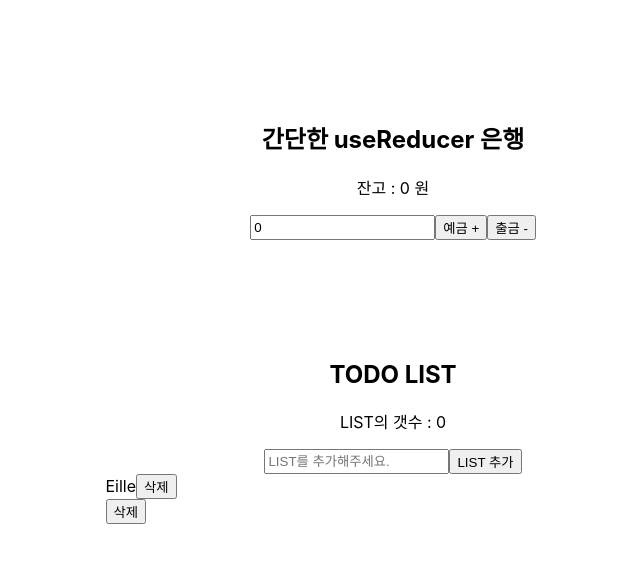
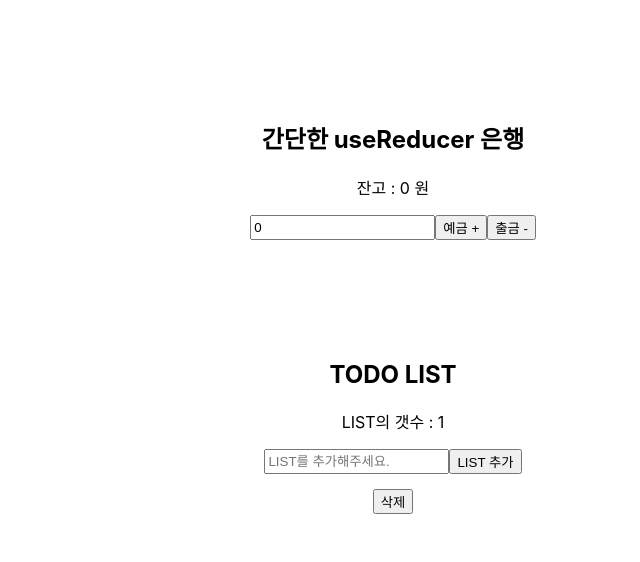
Before and after one commit to yangareum1818/javascript_practice, a React (Create React App) app: page / in a window 1280 px wide. Both pictures are taken after a click on the button "LIST 추가". Shown: the top 562 px of the page, without its empty margins (247-887 px from the left). Built offline with nearby package versions, Linux system fonts and the light colour scheme.

Commit message:
삭제 기능 추가

```diff
--- a/src/App.css
+++ b/src/App.css
@@ -5,8 +5,16 @@
   width: 100%;
 }
 
-h2, p { text-align: center; }
+h2, p, .list { text-align: center; }
 .clickaction {
   display: flex;
   justify-content: center;
 }
+
+.list {
+  padding: 10px;
+}
+
+.list span {
+  font-size: 24px;
+}
--- a/src/App.js
+++ b/src/App.js
@@ -11,6 +11,7 @@ import "./App.css";
 const TODOACTION_TYPES = {
   addlist: "add-todo",
   removelist: "remove-todo",
+  solvelist: "solve-todo",
 };
 
 const todoReducer = (state, action) => {
@@ -22,12 +23,23 @@ const todoReducer = (state, action) => {
       const newList = {
         id: Date.now(),
         name: listname,
-        isHere: false,
       };
       return {
-        count: state.count,
+        count: state.count + 1,
         lists: [...state.lists, newList],
       };
+
+    case TODOACTION_TYPES.removelist:
+      return {
+        count: state.count - 1,
+        // todoList컨퍼넌트에 인자로 id를 넘겨 주었기 때문에 id로 분별해낸다.
+        // filter메소드를 이용해 list에 id가 payload의 id가 해당하지 않는 list들을 filtering 해 준다.
+        lists: state.lists.filter((list) => list.id !== action.payload.id),
+      };
+
+    case TODOACTION_TYPES.solvelist:
+      return {};
+
     default:
       return state;
   }
@@ -35,13 +47,7 @@ const todoReducer = (state, action) => {
 
 const initialstate = {
   count: 0,
-  lists: [
-    {
-      id: Date.now(),
-      name: "Eille",
-      isHere: false,
-    },
-  ],
+  lists: [],
 };
 
 function App() {
@@ -50,6 +56,10 @@ function App() {
 
   const [money, bankDispatch] = useReducer(bankReducer, 0);
   const [todolistInfo, todoDispatch] = useReducer(todoReducer, initialstate);
+
+  const onChangeValue = (e) => {
+    setListItem(e.target.value);
+  };
 
   return (
     <>
@@ -92,11 +102,14 @@ function App() {
             type="text"
             placeholder="LIST를 추가해주세요."
             value={listitem}
-            onChange={(e) => setListItem(e.target.value)}
+            onChange={onChangeValue}
           />
           <button
             onClick={() => {
-              todoDispatch({ type: "add-todo", payload: { listitem } });
+              todoDispatch({
+                type: TODOACTION_TYPES.addlist,
+                payload: { listitem },
+              });
             }}
           >
             LIST 추가
@@ -104,7 +117,14 @@ function App() {
         </div>
 
         {todolistInfo.lists.map((list) => {
-          return <TodoListItem key={list.id} name={list.name} />;
+          return (
+            <TodoListItem
+              key={list.id}
+              name={list.name}
+              todoDispatch={todoDispatch}
+              id={list.id}
+            />
+          );
         })}
       </div>
     </>
--- a/src/todoList.js
+++ b/src/todoList.js
@@ -1,8 +1,12 @@
-const TodoListItem = ({ name }) => {
+const TodoListItem = ({ name, todoDispatch, id }) => {
   return (
-    <div>
+    <div className="list">
       <span>{name}</span>
-      <button>삭제</button>
+      <button
+        onClick={() => todoDispatch({ type: "remove-todo", payload: { id } })}
+      >
+        삭제
+      </button>
     </div>
   );
 };
```
